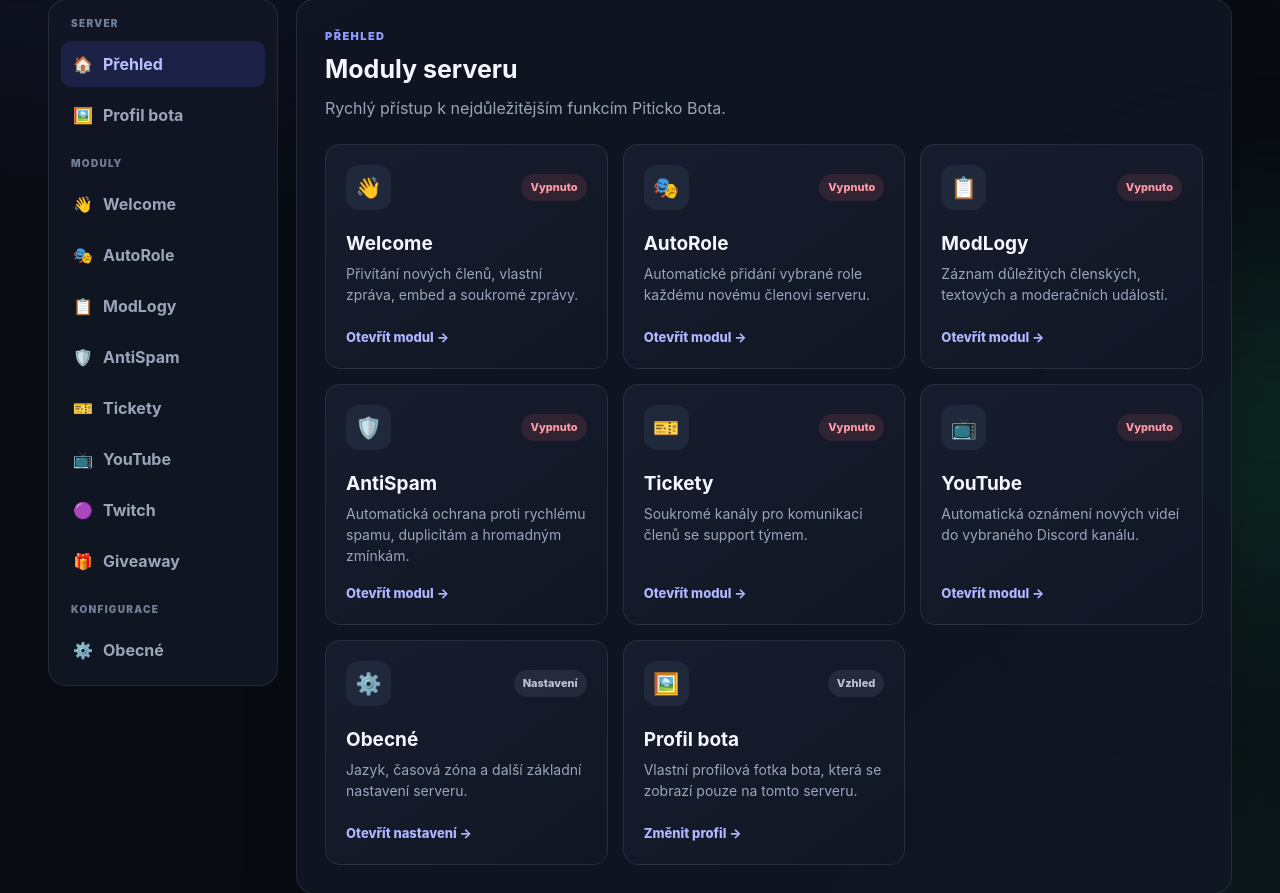
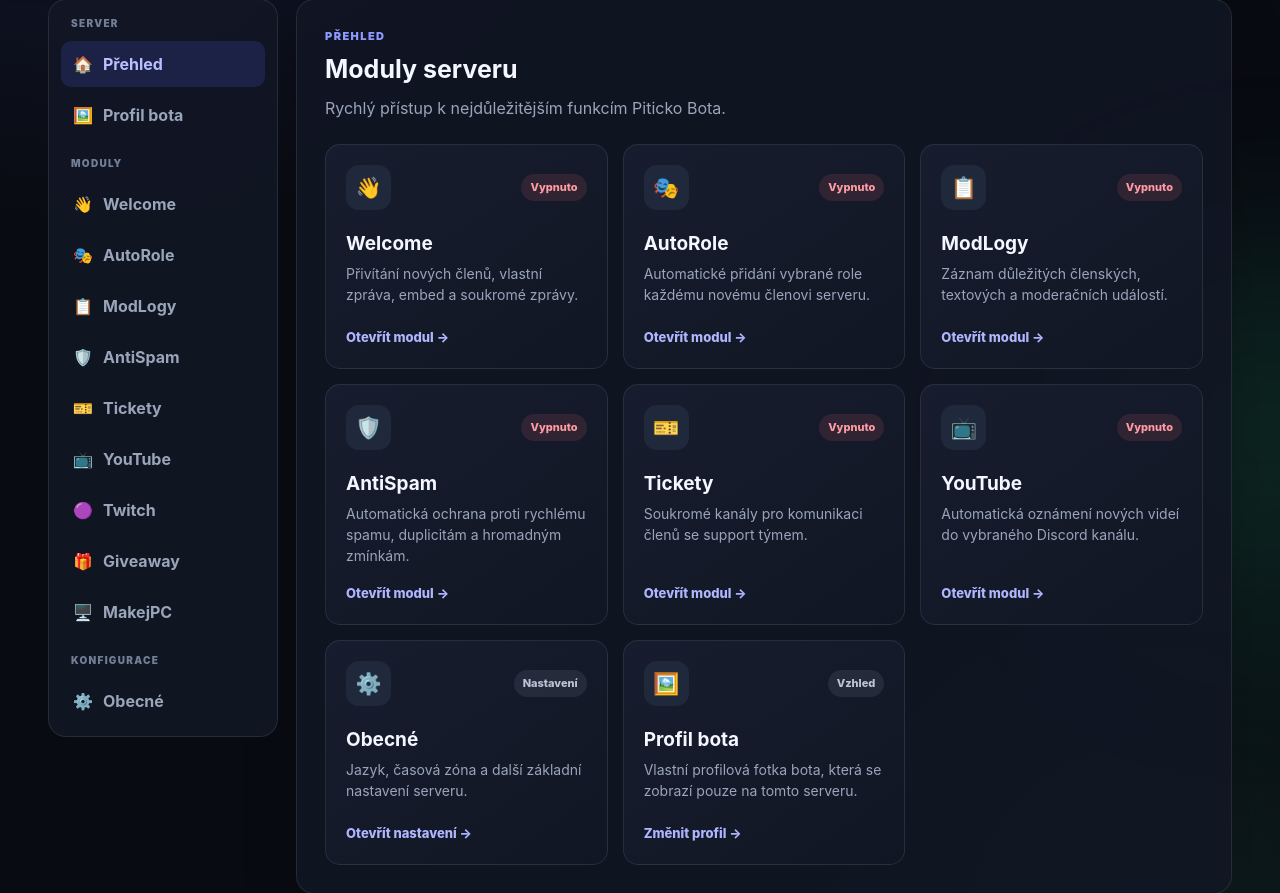
Before and after one commit to pitickopiticko0/Piticko-Bot---V6, a FastAPI app: template dashboard/templates/server.html in a window 1280 px wide. Shown: the part 359-1252 px from the top of the page. Run offline with FastAPI, Linux system fonts and the light colour scheme; the template is opened without the code that fills it: most values are stand-ins (such as "Sample title", 1, 10 or a date in 2020); grey boxes marked "Sample" are stand-in pictures; parts of the project's set-up code (start-up, migrations or seed data) failed here and were passed over.

Commit message:
add MakejPC product overview to dashboard

```diff
--- a/dashboard/app.py
+++ b/dashboard/app.py
@@ -375,6 +375,7 @@ async def server_dashboard(request: Request, guild_id: str):
         twitch_store.get_guild_subscriptions, int(guild_id)
     )
     giveaways = await storage.get_giveaways(guild_id)
+    makejpc_products = await storage.get_makejpc_products()
 
     return templates.TemplateResponse(
         request=request,
@@ -391,6 +392,7 @@ async def server_dashboard(request: Request, guild_id: str):
             "discord_resources_available": discord_resources["available"],
             "twitch_subscriptions": twitch_subscriptions,
             "giveaways": giveaways,
+            "makejpc_products": makejpc_products,
         },
     )
 
--- a/dashboard/templates/server.html
+++ b/dashboard/templates/server.html
@@ -100,6 +100,7 @@
       <button class="tab" type="button" data-tab="youtube"><span>📺</span>YouTube</button>
       <button class="tab" type="button" data-tab="twitch"><span>🟣</span>Twitch</button>
       <button class="tab" type="button" data-tab="giveaways"><span>🎁</span>Giveaway</button>
+      <button class="tab" type="button" data-tab="makejpc"><span>🖥️</span>MakejPC</button>
       <div class="module-nav-label">Konfigurace</div>
       <button class="tab" type="button" data-tab="general"><span>⚙️</span>Obecné</button>
     </aside>
@@ -384,6 +385,23 @@
         <small>Vytváření a ukončování zatím zůstává v Discordu, protože tyto akce musí provést běžící bot.</small>
       </div>
 
+      <div class="tab-panel" id="makejpc">
+        <div class="section-heading"><div><p class="eyebrow">MAKEJPC MONITOR</p><h2>Sledované počítačové sestavy</h2><p>Globální přehled produktů nalezených automatickým watcherem.</p></div><span class="badge {{ 'on' if makejpc_products else 'off' }}">{{ makejpc_products|length }} produktů</span></div>
+        {% if makejpc_products %}
+          <div class="settings-form">
+            {% for product in makejpc_products %}
+              <div class="toggle-row">
+                <span><strong>{{ product.name }}</strong><small>Kód: {{ product.product_code }} · {{ product.price or 'Cena neuvedena' }} · {{ product.availability or 'Dostupnost neuvedena' }}<br>Aktualizováno: {{ product.updated_at }}</small></span>
+                <a class="button subtle" href="{{ product.product_url }}" target="_blank" rel="noopener noreferrer">Otevřít</a>
+              </div>
+            {% endfor %}
+          </div>
+        {% else %}
+          <div class="empty-state"><h3>Žádné uložené sestavy</h3><p>Spusť na Discordu příkaz <code>/makejpc-kontrola</code>.</p></div>
+        {% endif %}
+        <small>Jde o globální data bota; nejsou oddělená podle Discord serveru.</small>
+      </div>
+
       <div class="tab-panel" id="general">
         <div class="section-heading"><div><p class="eyebrow">OBECNÉ</p><h2>Základní nastavení</h2><p>Nastavení společná pro celý server.</p></div></div>
         <form method="post" action="/server/{{ guild.id }}/general" class="settings-form">
```
Also changed, not shown: dashboard/storage.py (+7 -0 lines).
